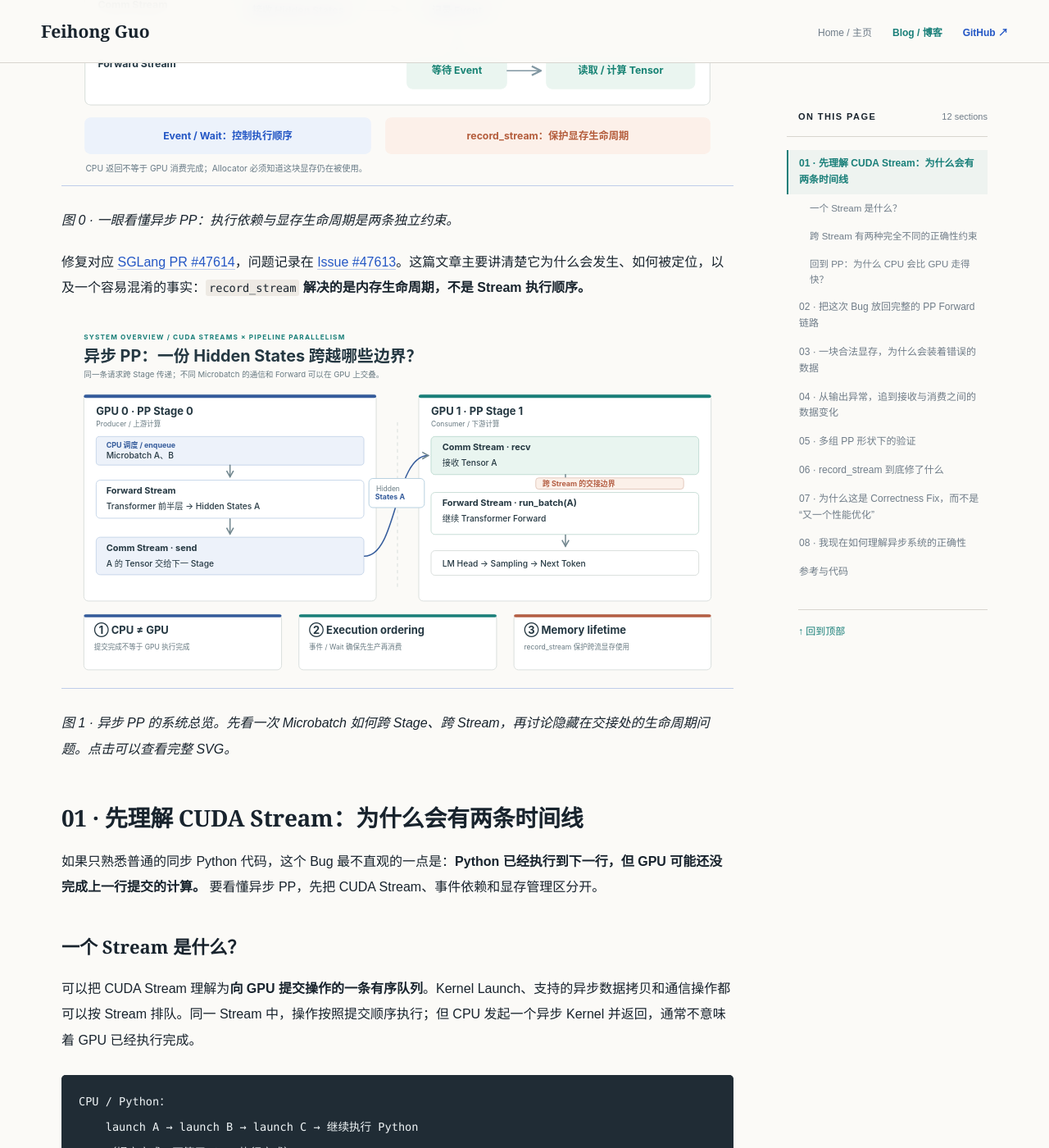
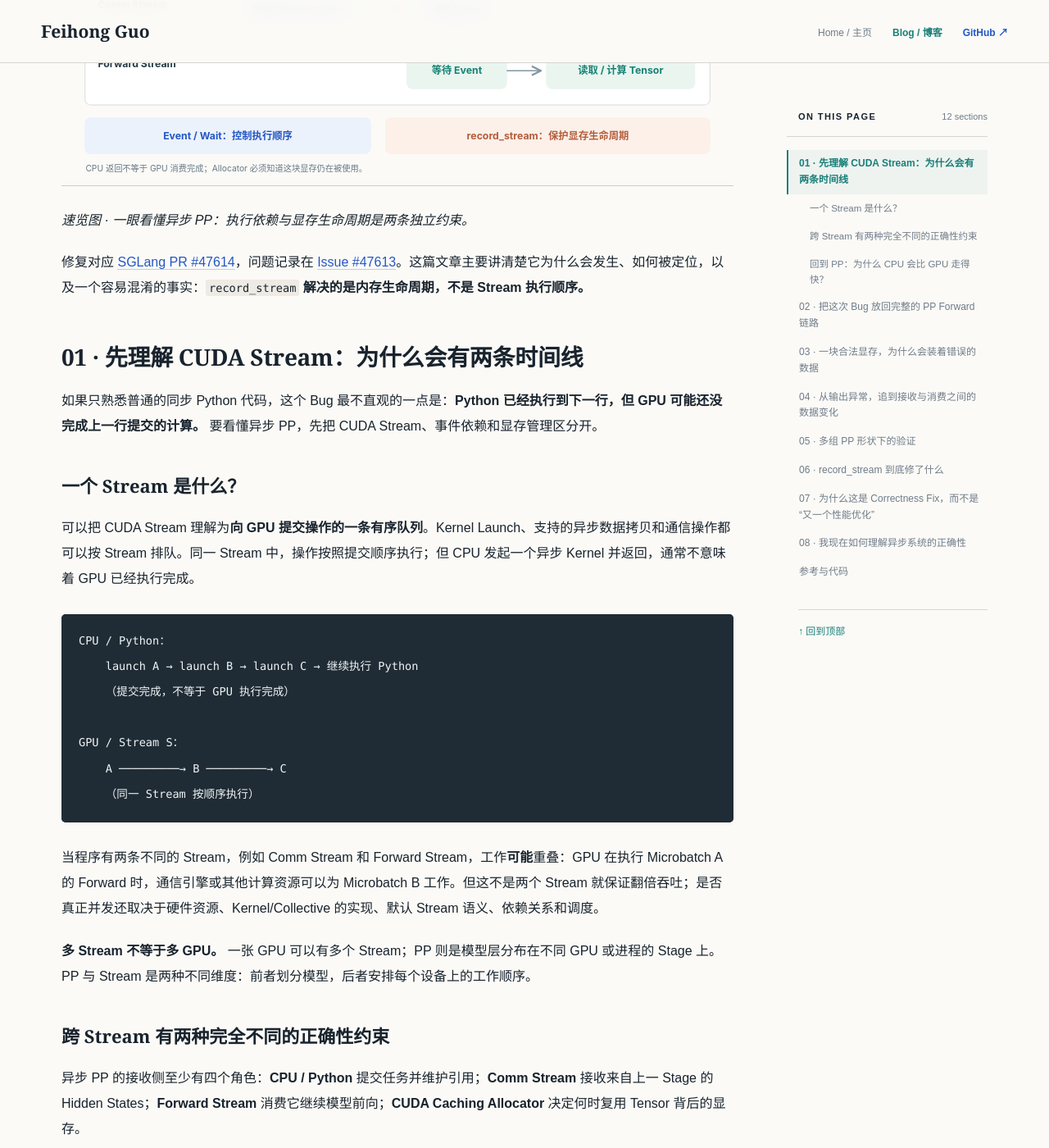
Before and after one commit to Phoenix3334/Phoenix3334.github.io, a Jekyll site: the page built from _posts/2026-11-18-pp-stream-lifetime-bug.md, in a window 1280 px wide and 1400 px high, scrolled down 1178 px. Shown: the whole window at 82% size. Built offline with Jekyll 4.4.1, drawn with Linux system fonts in a browser that asks for light colours; some of the changed text lies outside the part shown.

Commit message:
blog: keep concise visual at top; place detailed diagram in technical section

```diff
--- a/_posts/2026-11-18-pp-stream-lifetime-bug.md
+++ b/_posts/2026-11-18-pp-stream-lifetime-bug.md
@@ -19,17 +19,9 @@ tags: [SGLang, Pipeline-Parallelism, CUDA, Correctness]
   </a>
 </p>
 
-*图 0 · 一眼看懂异步 PP：执行依赖与显存生命周期是两条独立约束。*
+*速览图 · 一眼看懂异步 PP：执行依赖与显存生命周期是两条独立约束。*
 
 修复对应 [SGLang PR #47614](https://github.com/sgl-project/sglang/pull/47614)，问题记录在 [Issue #47613](https://github.com/sgl-project/sglang/issues/47613)。这篇文章主要讲清楚它为什么会发生、如何被定位，以及一个容易混淆的事实：**<code>record_stream</code> 解决的是内存生命周期，不是 Stream 执行顺序。**
-
-<p align="center">
-  <a href="/assets/posts/pp-async-system-overview.svg" target="_blank" rel="noopener noreferrer" title="查看完整异步 PP 系统图">
-    <img src="/assets/posts/pp-async-system-overview.svg" width="100%" alt="异步PP系统全景：上游Stage在Forward Stream产生Hidden States，通过Comm Stream跨GPU传输，下游Comm Stream接收，Forward Stream消费后输出Token；CPU调度、执行顺序和显存生命周期是三个不同边界">
-  </a>
-</p>
-
-*图 1 · 异步 PP 的系统总览。先看一次 Microbatch 如何跨 Stage、跨 Stream，再讨论隐藏在交接处的生命周期问题。点击可以查看完整 SVG。*
 
 ## 01 · 先理解 CUDA Stream：为什么会有两条时间线
 
@@ -108,6 +100,15 @@ PP 在不同 Stage 间传递 Hidden States，通常把工作拆成 Microbatch，
 
 
 ## 02 · 把这次 Bug 放回完整的 PP Forward 链路
+
+<p align="center">
+  <a href="/assets/posts/pp-async-system-overview.svg" target="_blank" rel="noopener noreferrer" title="查看完整异步 PP 系统图">
+    <img src="/assets/posts/pp-async-system-overview.svg" width="100%" alt="异步PP系统全景：上游Stage在Forward Stream产生Hidden States，通过Comm Stream跨GPU传输，下游Comm Stream接收，Forward Stream消费后输出Token；CPU调度、执行顺序和显存生命周期是三个不同边界">
+  </a>
+</p>
+
+*图 1 · 异步 PP 的系统总览。先看一次 Microbatch 如何跨 Stage、跨 Stream，再讨论隐藏在交接处的生命周期问题。点击可以查看完整 SVG。*
+
 
 理解这次修复之前，需要先分清：**Stage 之间传递的模型中间结果**，和 **最后一个 Stage 生成、准备返回给请求管理层的 Token 结果**，不是同一种消息。
 
```
